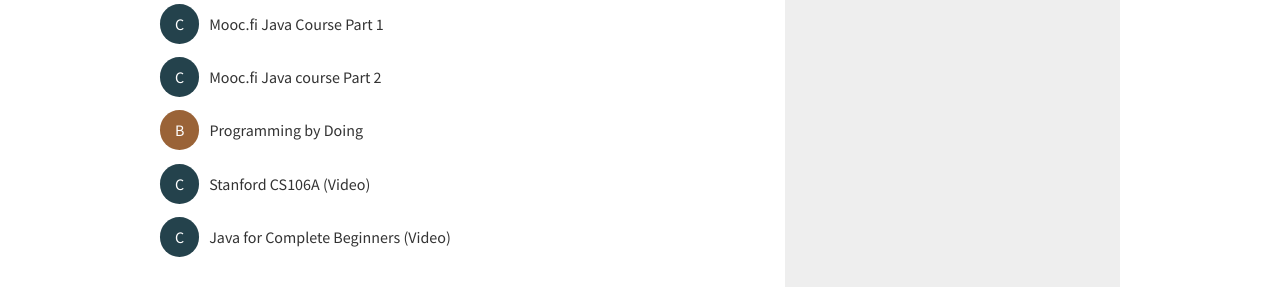
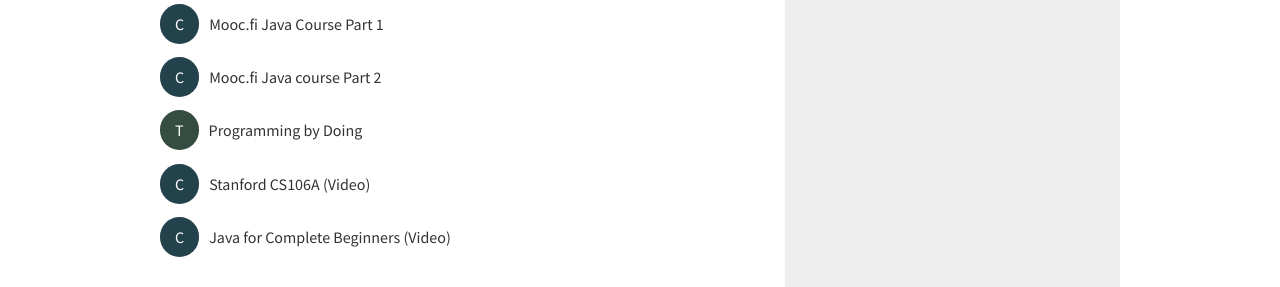
Before and after one commit to hrishi045/hrishi045.github.io, a Jekyll site: the page built from resources.html, in a window 1280 px wide. Shown: the part 1715-2002 px from the top of the page. Built offline with Jekyll 4.4.1, drawn with Linux system fonts in a browser that asks for light colours.

Commit message:
Fix label (again, sigh)

```diff
--- a/resources.html
+++ b/resources.html
@@ -68,7 +68,7 @@
             <ul class="resources">
                 <li class="resource course"><a href="http://moocfi.github.io/courses/2013/programming-part-1/">Mooc.fi Java Course Part 1</a></li>
                 <li class="resource course"><a href="http://moocfi.github.io/courses/2013/programming-part-2/">Mooc.fi Java course Part 2</a></li>
-                <li class="resource book"><a href="https://programmingbydoing.com/">Programming by Doing</a></li>
+                <li class="resource text"><a href="https://programmingbydoing.com/">Programming by Doing</a></li>
                 <li class="resource course"><a href="https://see.stanford.edu/Course/CS106A">Stanford CS106A (Video)</a></li>
                 <li class="resource course"><a href="https://courses.caveofprogramming.com/p/java-for-complete-beginners">Java for Complete Beginners (Video)</a></li>
             </ul>
```
